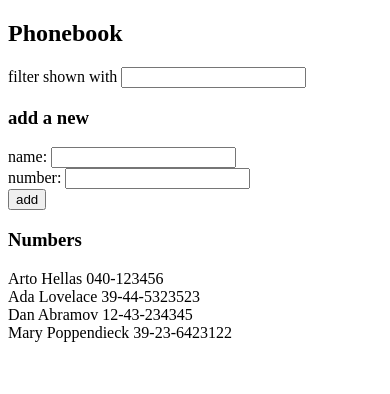
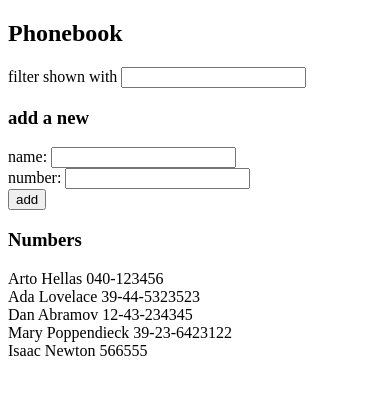
Before and after one commit to fugacityengr/full-stack-open-2022, a React (Create React App) app in the folder part2/phonebook/: page / in a window 390 px wide. Shown: the top 394 px of the page. Built offline with nearby package versions, Linux system fonts and the light colour scheme; data requests are answered from the project's data file.

Commit message:
phonebook step7

```diff
--- a/part2/phonebook/db.json
+++ b/part2/phonebook/db.json
@@ -19,6 +19,11 @@
       "name": "Mary Poppendieck",
       "number": "39-23-6423122",
       "id": 4
+    },
+    {
+      "id": 5,
+      "name": "Isaac Newton",
+      "number": "566555"
     }
   ]
 }
--- a/part2/phonebook/src/App.js
+++ b/part2/phonebook/src/App.js
@@ -32,15 +32,23 @@ const App = () => {
     if (persons.filter((person) => person.name === newName).length > 0) {
       alert(`${newName} is already added to phonebook`);
       return;
+    } else if (newName === "" || newNumber === "") {
+      alert("Invalid credentials. Please input a name and number.");
+      return;
     }
     const personObject = {
       id: persons.length + 1,
       name: newName,
       number: newNumber,
     };
-    setPersons(persons.concat(personObject));
-    setNewName("");
-    setNewNumber("");
+
+    axios
+      .post("http://localhost:3001/persons", personObject)
+      .then((response) => {
+        setPersons(persons.concat(response.data));
+        setNewName("");
+        setNewNumber("");
+      });
   };
 
   const personsToShow =
```
